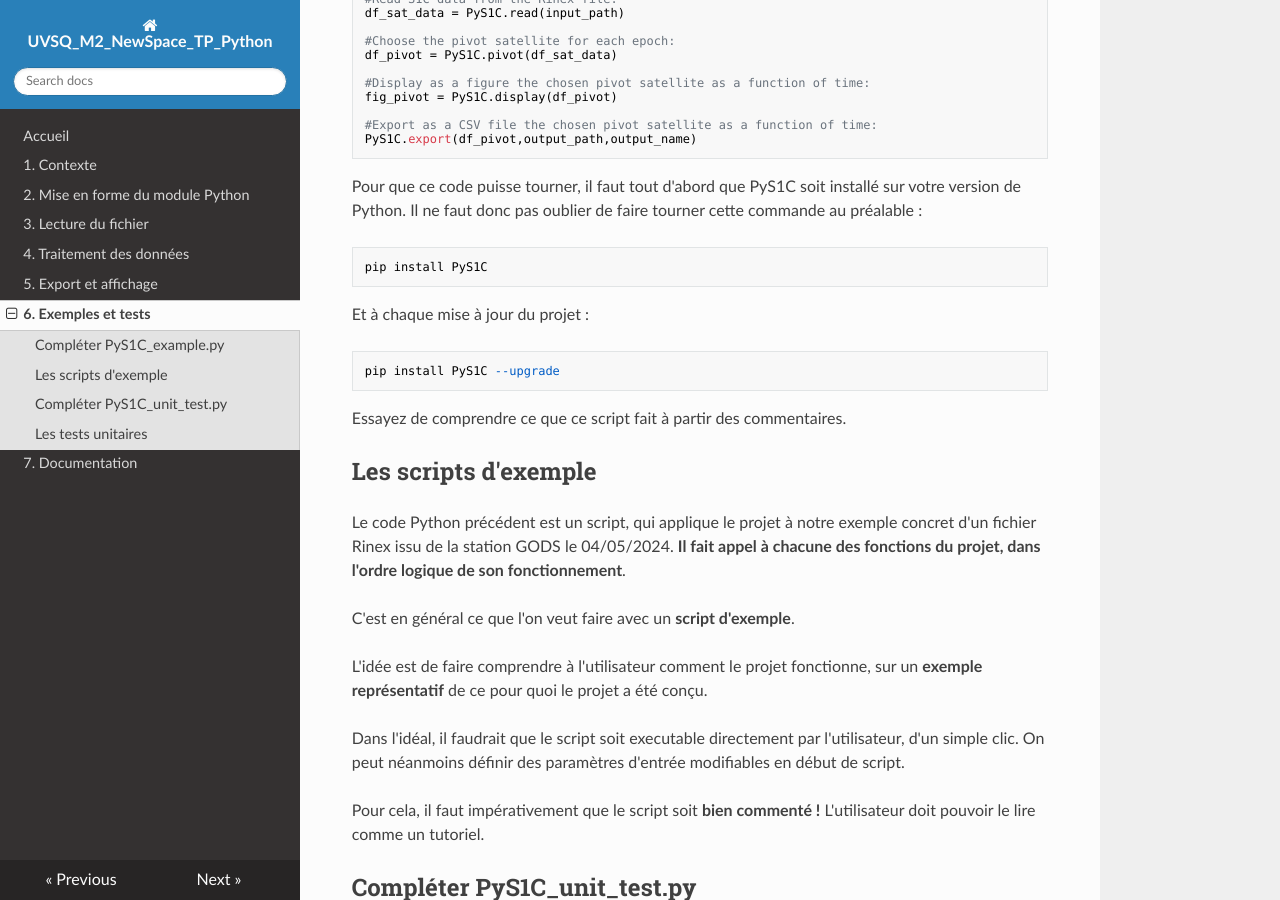
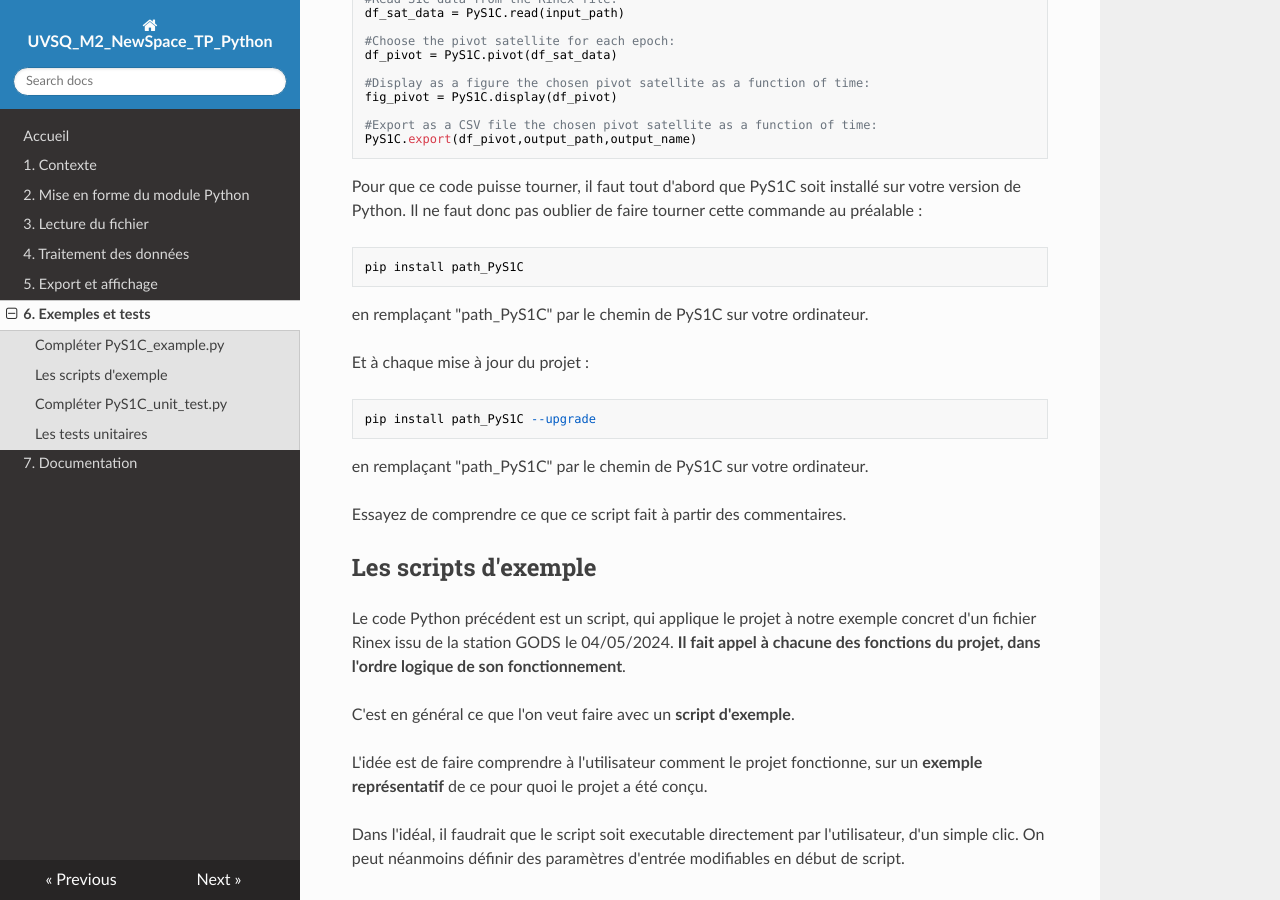
Before and after one commit to NicOudart/UVSQ_M2_NewSpace_TP_Python, an MkDocs documentation site: the page built from docs/6_Exemples_tests.md, in a window 1280 px wide and 900 px high, scrolled down 906 px. Built offline with MkDocs 1.6.1, drawn with Linux system fonts in a browser that asks for light colours; nearby versions of some CDN libraries.

Commit message:
-Minor fix in part 6: change "pip install PyS1C" for "pip install path_PyS1C".

```diff
--- a/docs/6_Exemples_tests.md
+++ b/docs/6_Exemples_tests.md
@@ -62,14 +62,18 @@ Pour que ce code puisse tourner, il faut tout d'abord que PyS1C soit installé s
 Il ne faut donc pas oublier de faire tourner cette commande au préalable :
 
 ~~~
-pip install PyS1C
+pip install path_PyS1C
 ~~~
+
+en remplaçant "path_PyS1C" par le chemin de PyS1C sur votre ordinateur.
 
 Et à chaque mise à jour du projet :
 
 ~~~
-pip install PyS1C --upgrade
+pip install path_PyS1C --upgrade
 ~~~
+
+en remplaçant "path_PyS1C" par le chemin de PyS1C sur votre ordinateur.
 
 Essayez de comprendre ce que ce script fait à partir des commentaires.
 
```
